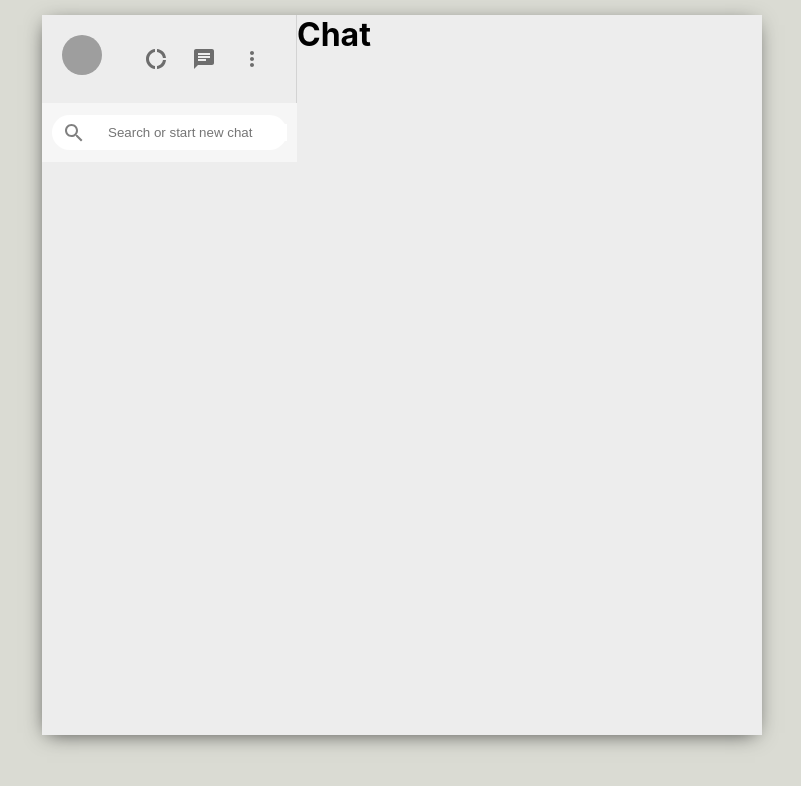
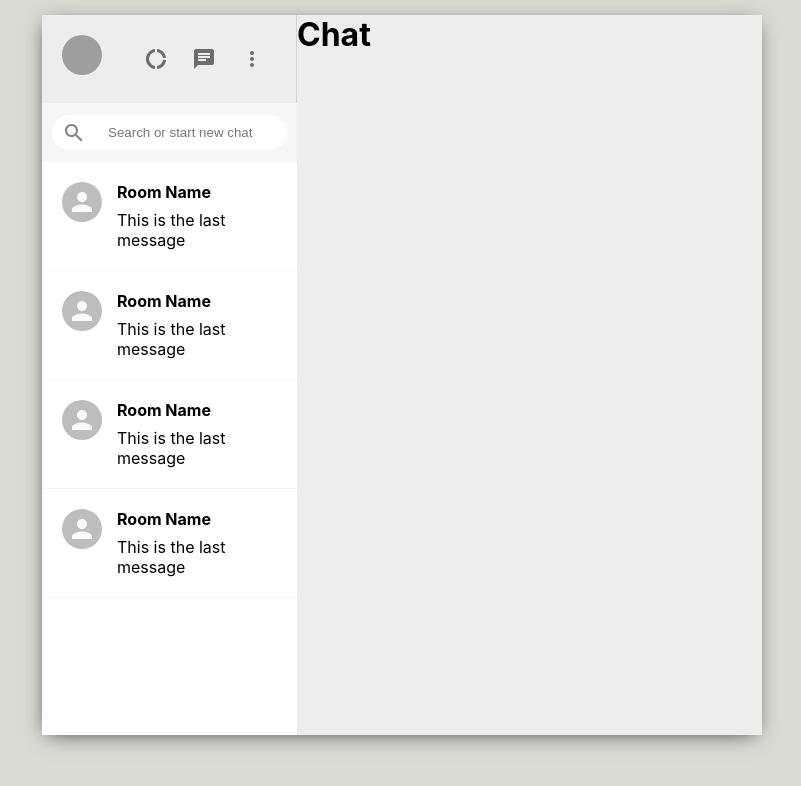
Before and after one commit to prathibha97/whatsapp-clone, a React (Create React App) app: page / in a window 1280 px wide. Shown: the top 786 px of the page, without its empty margins (238-1039 px from the left). Built offline with nearby package versions, Linux system fonts and the light colour scheme; grey boxes are pictures that could not be loaded.

Commit message:
sidebat chat added

```diff
--- a/src/Sidebar.css
+++ b/src/Sidebar.css
@@ -46,3 +46,8 @@
       margin-left: 10px;
       outline-width: 0;
   }
+  .sidebar_chats{
+    flex: 1;
+    background-color: white;
+    overflow: scroll;
+  }
--- a/src/Sidebar.js
+++ b/src/Sidebar.js
@@ -5,6 +5,7 @@
 import MoreVertIcon from "@material-ui/icons/MoreVert";
 import SearchOutlinedIcon from '@material-ui/icons/SearchOutlined';
 import { IconButton, Avatar } from "@material-ui/core";
+import SidebarChat from "./SidebarChat";
 
 function Sidebar() {
   return (
@@ -29,6 +30,12 @@
               <input type="text" placeholder='Search or start new chat'/>
           </div>
       </div>
+      <div className="sidebar_chats">
+            <SidebarChat />
+            <SidebarChat />
+            <SidebarChat />
+            <SidebarChat />
+      </div>
     </div>
   );
 }
--- /dev/null
+++ b/src/SidebarChat.css
@@ -0,0 +1,19 @@
+.sidebarChat{
+    display: flex;
+    padding: 20px;
+    cursor: pointer;
+    border-bottom: 1px solid #f6f6f6;
+}
+
+.sidebarChat:hover{
+    background-color: #ebebeb;
+}
+
+.sidebarChat_info{
+    margin-left: 15px;
+}
+
+.sidebarChat_info h2{
+font-size: 16px;
+margin-bottom:8px;
+}
--- /dev/null
+++ b/src/SidebarChat.js
@@ -0,0 +1,17 @@
+import React from 'react';
+import './SidebarChat.css';
+import { Avatar } from '@material-ui/core';
+
+function SidebarChat() {
+    return (
+        <div className='sidebarChat'>
+            <Avatar />
+            <div className="sidebarChat_info">
+                <h2>Room Name</h2>
+                <p>This is the last message</p>
+            </div>
+        </div>
+    )
+}
+
+export default SidebarChat
```
